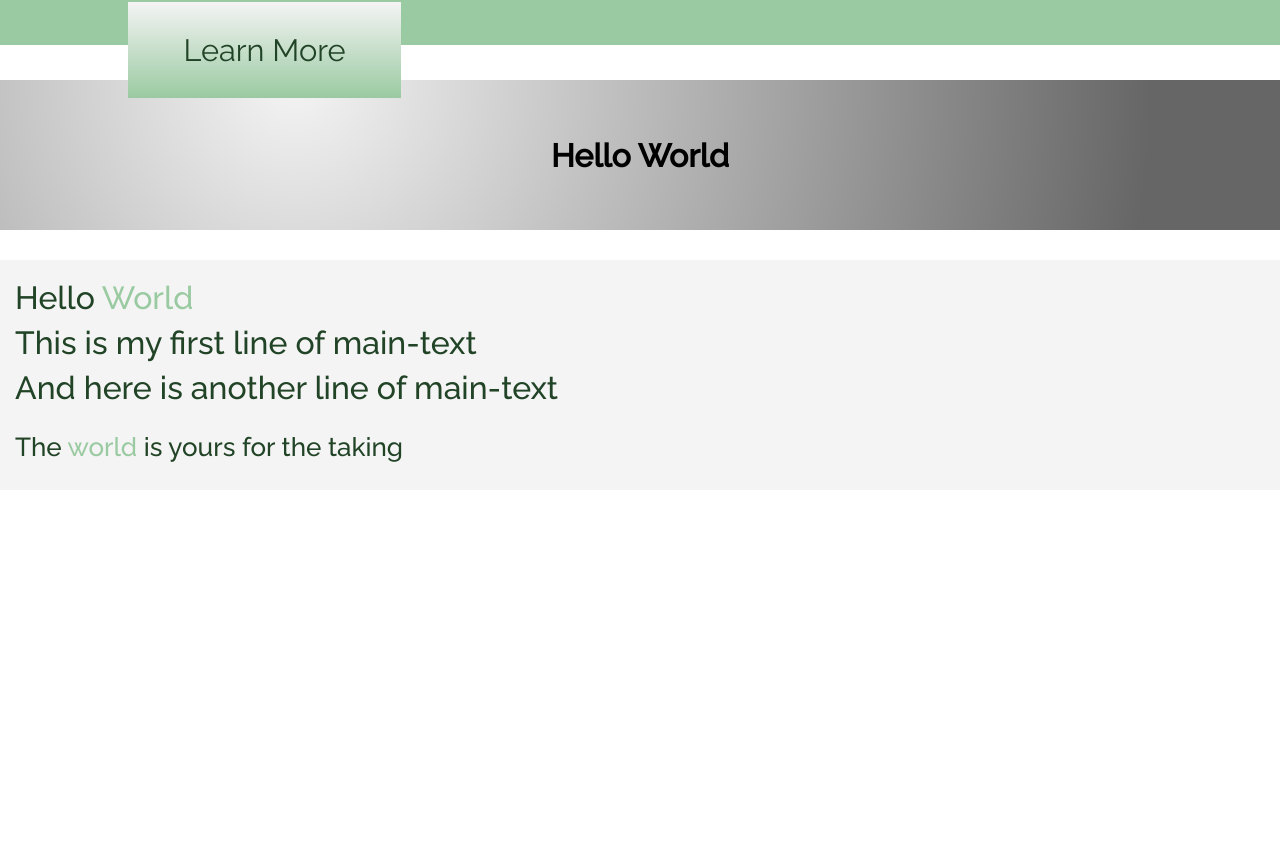
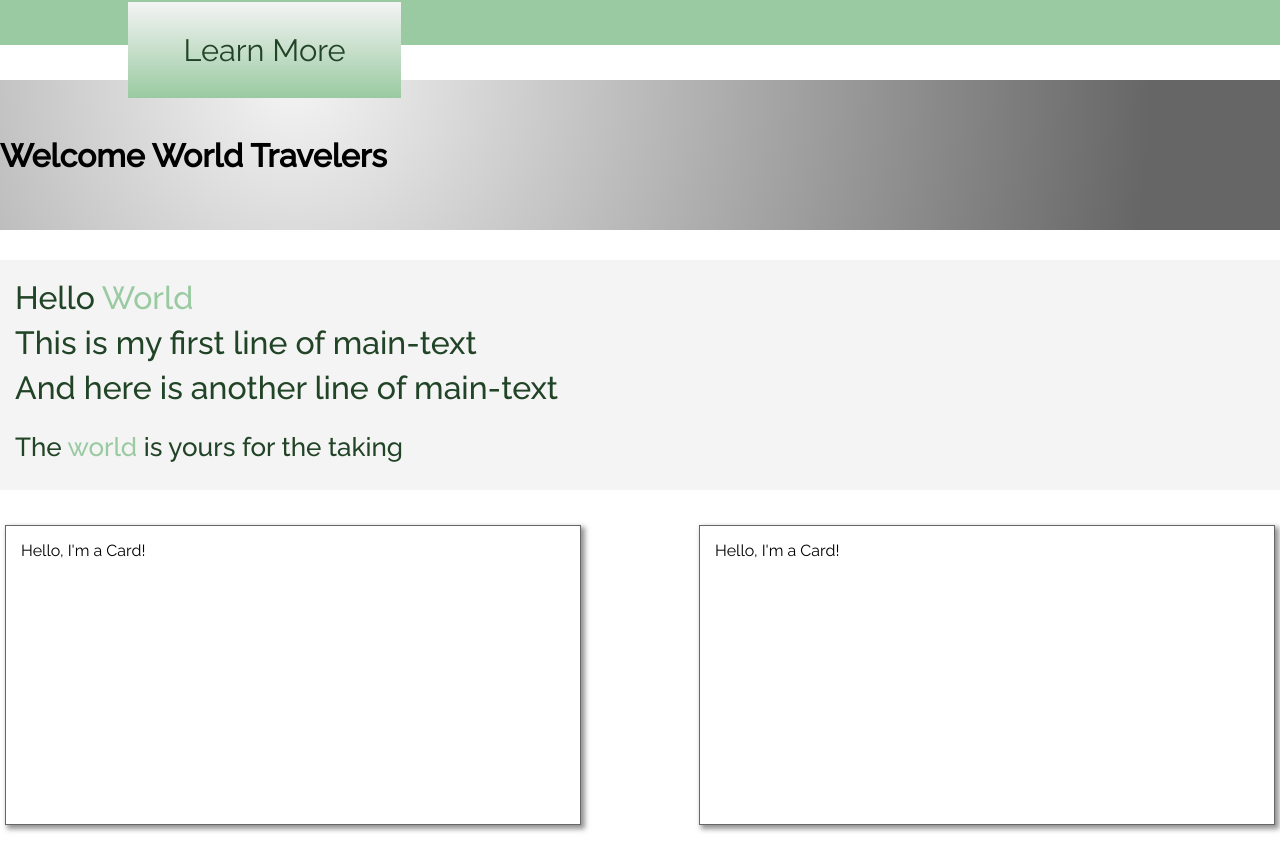
Before and after one commit to michaelpaulcuccia/pixelsandposers, a Next.js app in the folder client/: page / in a window 1280 px wide. Shown: the part 636-1496 px from the top of the page. Before the commit the page ends 1156 px from the top, so only its background shows below. Built offline with nearby package versions, Linux system fonts and the light colour scheme.

Commit message:
TODO card, fullwidth

```diff
--- /dev/null
+++ b/client/components/card.js
@@ -0,0 +1,21 @@
+import React from 'react';
+import styled from 'styled-components';
+//import * as layout from '../constants/layout';
+import * as palette from '../constants/palette';
+
+const Wrapper = styled.div`
+    height: 300px; //update to be fluid
+    min-width: 45%; //two in a container
+    margin: 5px;
+    border: 1px solid ${palette.LIGHT_BLACK};
+    padding: 15px;
+    box-shadow: 3px 3px 5px 1px rgba(102,102,102,0.7);
+`;
+
+export default function Card() {
+  return (
+    <Wrapper>
+        Hello, I'm a Card!
+    </Wrapper>
+  )
+}
--- a/client/components/fullwidth.js
+++ b/client/components/fullwidth.js
@@ -14,8 +14,10 @@ const Wrapper = styled.div`
       console.log(bgColor.bgColor)
       if (bgColor.bgColor === 'blend') {
         return `radial-gradient(circle at 23% 0px, ${palette.LIGHT_GRAY}, ${palette.LIGHT_BLACK} 86%)`;
+      } else if (bgColor.bgColor === 'lightgray') {
+        return palette.LIGHT_GRAY;
       } else {
-        return palette.LIGHT_GRAY;
+        return palette.WHITE;
       }
     }
   };
@@ -25,8 +27,12 @@ const Interior = styled.div`
     height: 100%;
     width: ${layout.MAX_SCREEN};
     display: flex;
-    justify-content: center;
-    align-items: center;
+    flex-flow: row wrap; //none
+    justify-content: space-between;
+    align-items: stretch;
+    //MAKE THIS DIFFERENCE A PROP
+    /* justify-content: center;
+    align-items: center; */
 `;
 
 export default function Fullwidth({ children, bgColor }) {
--- a/client/pages/index.js
+++ b/client/pages/index.js
@@ -4,6 +4,7 @@ import Bigblock from '../components/bigblock';
 import Primarybutton from '../components/primarybutton';
 import Fullwidth from '../components/fullwidth';
 import Textblock from '../components/textblock';
+import Card from '../components/card';
 
 const Wrapper = styled.div`
   height: 100%;
@@ -18,8 +19,8 @@ export default function Home() {
   return (
     <>
       <Head>
-        <title>Create Next App</title>
-        <meta name="description" content="Generated by create next app" />
+        <title>Pixels and Posers</title>
+        <meta name="Pixels and Posers" content="Generated by create next app" />
         <link rel="icon" href="/favicon.ico" />
       </Head>
 
@@ -35,14 +36,18 @@ export default function Home() {
        />
       </Wrapper>
       <Fullwidth bgColor='blend'>
-        <h1>Hello World</h1>
+        <h1>Welcome World Travelers</h1>
       </Fullwidth>
-      <Fullwidth>
+      <Fullwidth bgColor='lightgray'>
           <Textblock
             maintext={`Hello <span>World</span> <br/> This is my first line of main-text <br/> And here is another line of main-text`}
             shorttext={`The <span>world</span> is yours for the taking`}
           />
       </Fullwidth>
+      <Fullwidth>
+        <Card/>
+        <Card/>
+      </Fullwidth>
     </>
   )
 }
```
